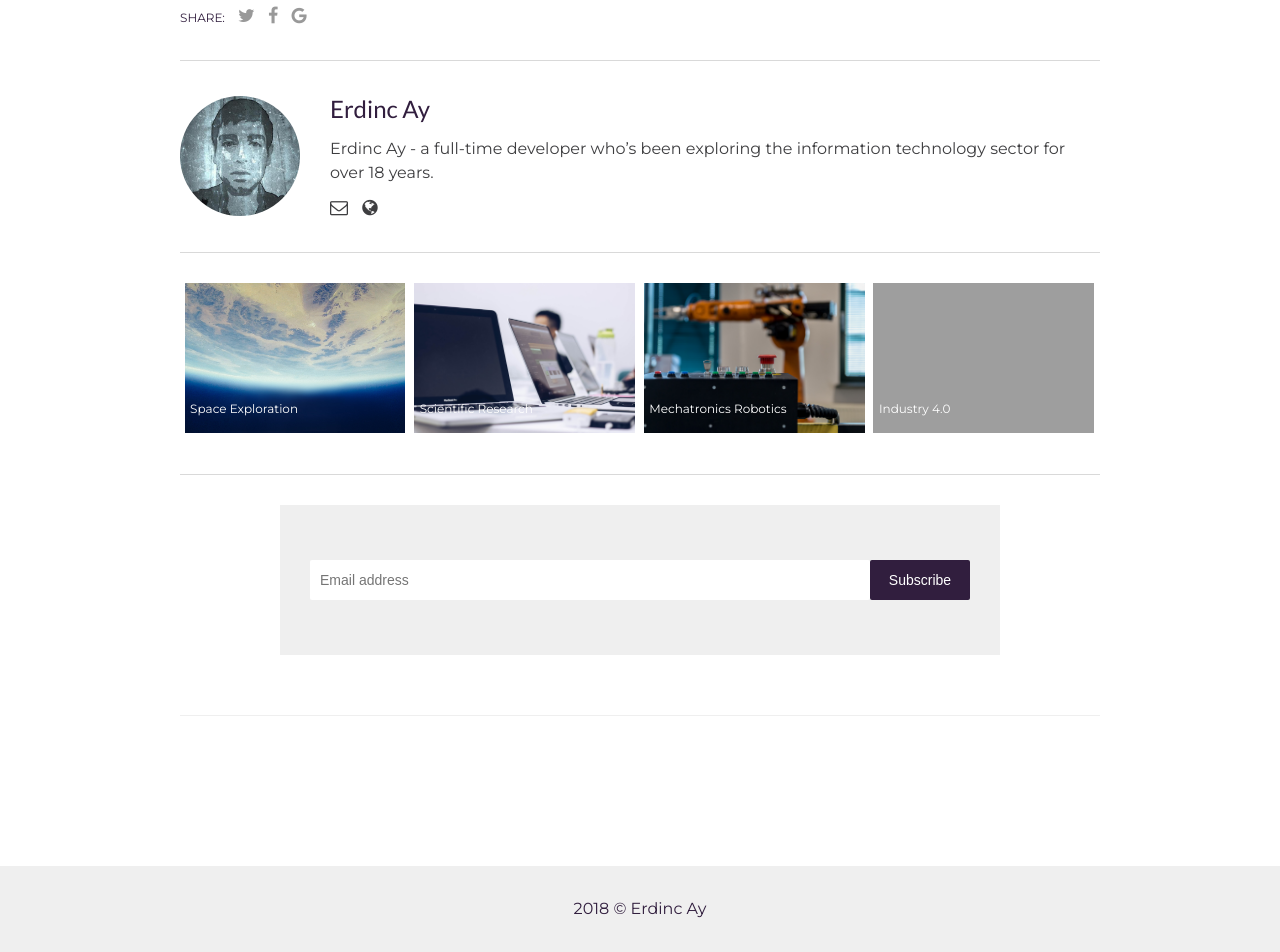
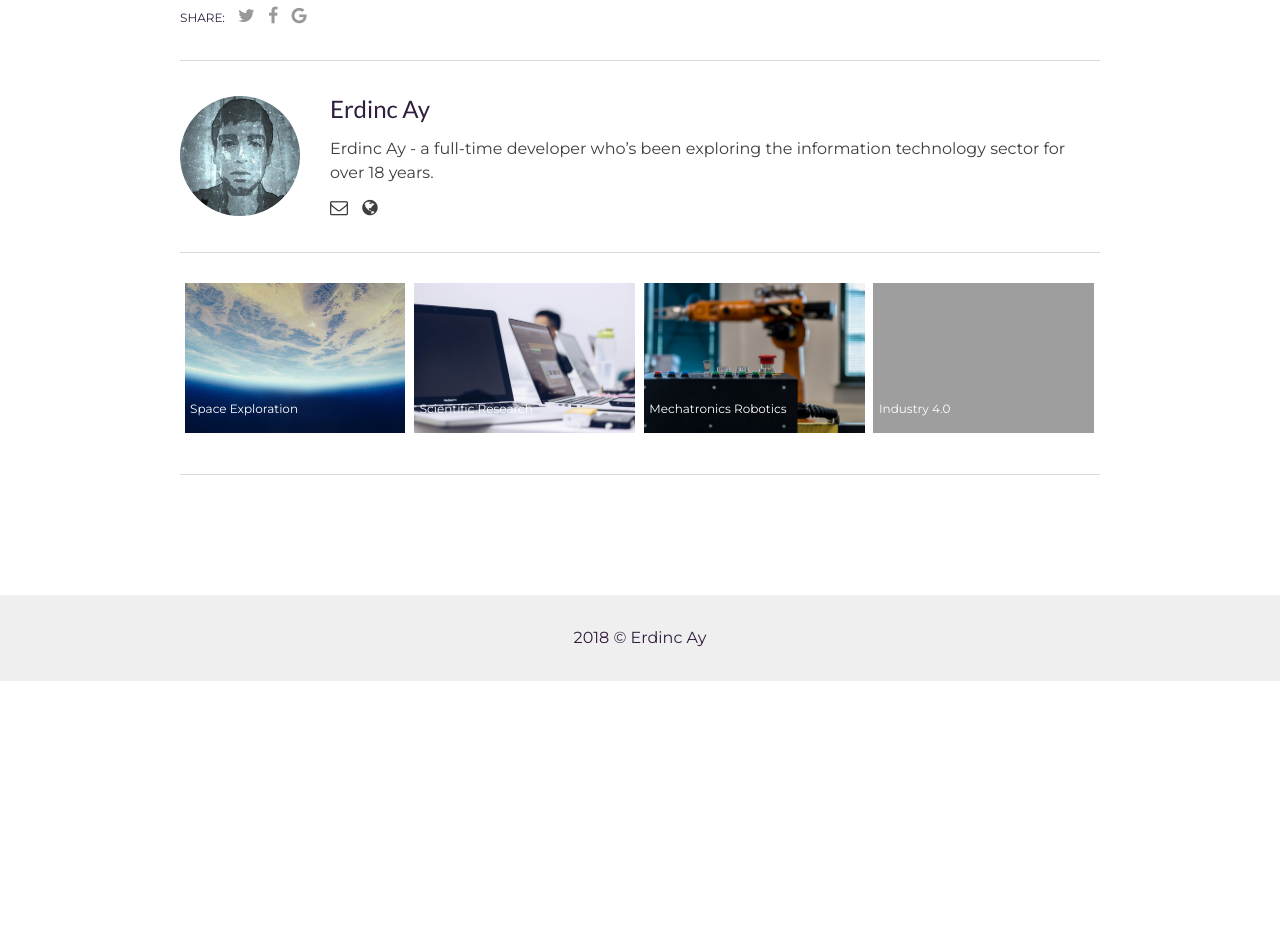
Before and after one commit to erdincay/erdincay.github.io, a Jekyll site: the page built from _posts/2017-10-11-industry-4.markdown, in a window 1280 px wide. Shown: the part 787-1739 px from the top of the page. Built offline with Jekyll 4.4.1, drawn with Linux system fonts in a browser that asks for light colours; grey boxes are pictures that could not be loaded.

Commit message:
removing newsletter option

```diff
--- a/_layouts/post.html
+++ b/_layouts/post.html
@@ -30,7 +30,6 @@ layout: default
         </div>
         {% include author-box.html %}
         {% include recent-post.html %}
-        {% include newsletter.html %}
       </div>
     </div> <!-- End Wrapper -->
   </article>
```
